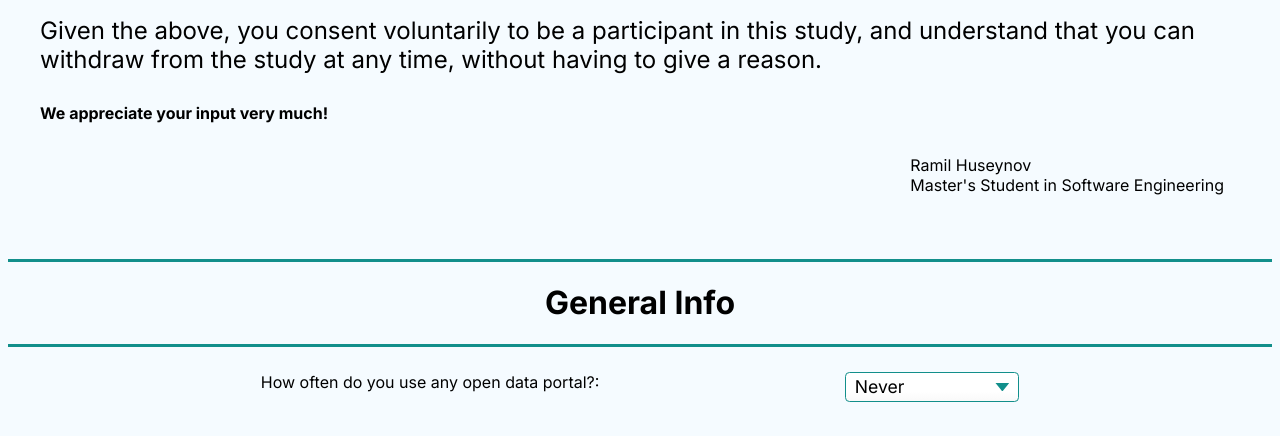
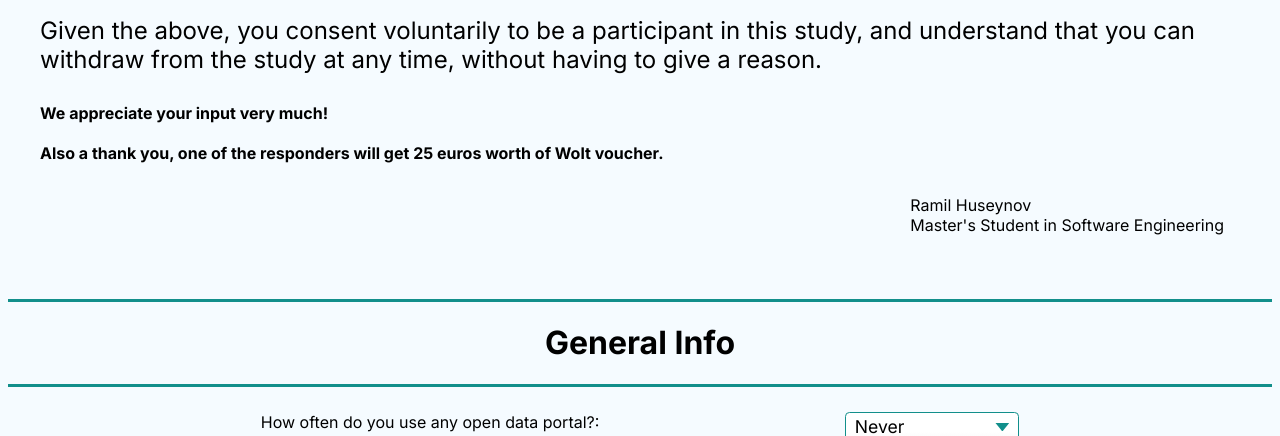
Before and after one commit to AeonTK/OGD-recommendation, a Python web app: template templates/template.jinja in a window 1280 px wide. Shown: the part 625-1061 px from the top of the page. Run offline with Jinja, Linux system fonts and the light colour scheme; the template is opened without the code that fills it, so the values that code supplies are empty.

Commit message:
add Wolt voucher

```diff
--- a/index.html
+++ b/index.html
@@ -35,6 +35,9 @@
             For questions, please contact <b>ramil.huseynov@ut.ee</b>.<br/><br/>
             <span style="font-size: 1.5rem;">Given the above, you consent voluntarily to be a participant in this study, and understand that you can withdraw from the study at any time, without having to give a reason.<br/><br/></span>
             <b>We appreciate your input very much!</b>
+            <br/>
+            <br/>
+            <b>Also a thank you, one of the responders will get 25 euros worth of Wolt voucher.</b>
         </p>
     </div>
     <div style="display: flex; justify-content:end; padding-left: 2em; padding-right:3em; padding-bottom: 3em">
--- a/templates/template.jinja
+++ b/templates/template.jinja
@@ -35,6 +35,9 @@
             For questions, please contact <b>ramil.huseynov@ut.ee</b>.<br/><br/>
             <span style="font-size: 1.5rem;">Given the above, you consent voluntarily to be a participant in this study, and understand that you can withdraw from the study at any time, without having to give a reason.<br/><br/></span>
             <b>We appreciate your input very much!</b>
+            <br/>
+            <br/>
+            <b>Also a thank you, one of the responders will get 25 euros worth of Wolt voucher.</b>
         </p>
     </div>
     <div style="display: flex; justify-content:end; padding-left: 2em; padding-right:3em; padding-bottom: 3em">
```
